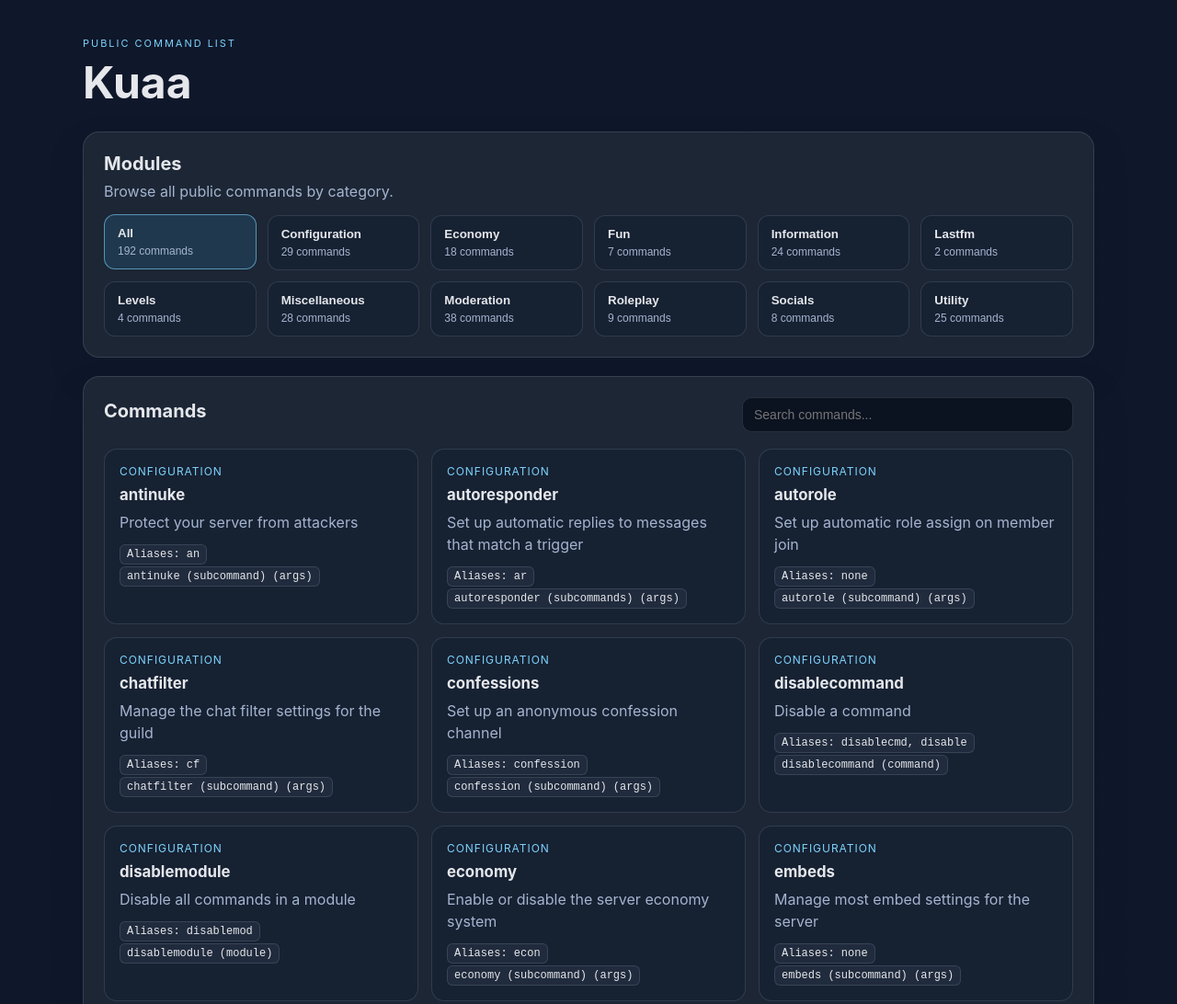
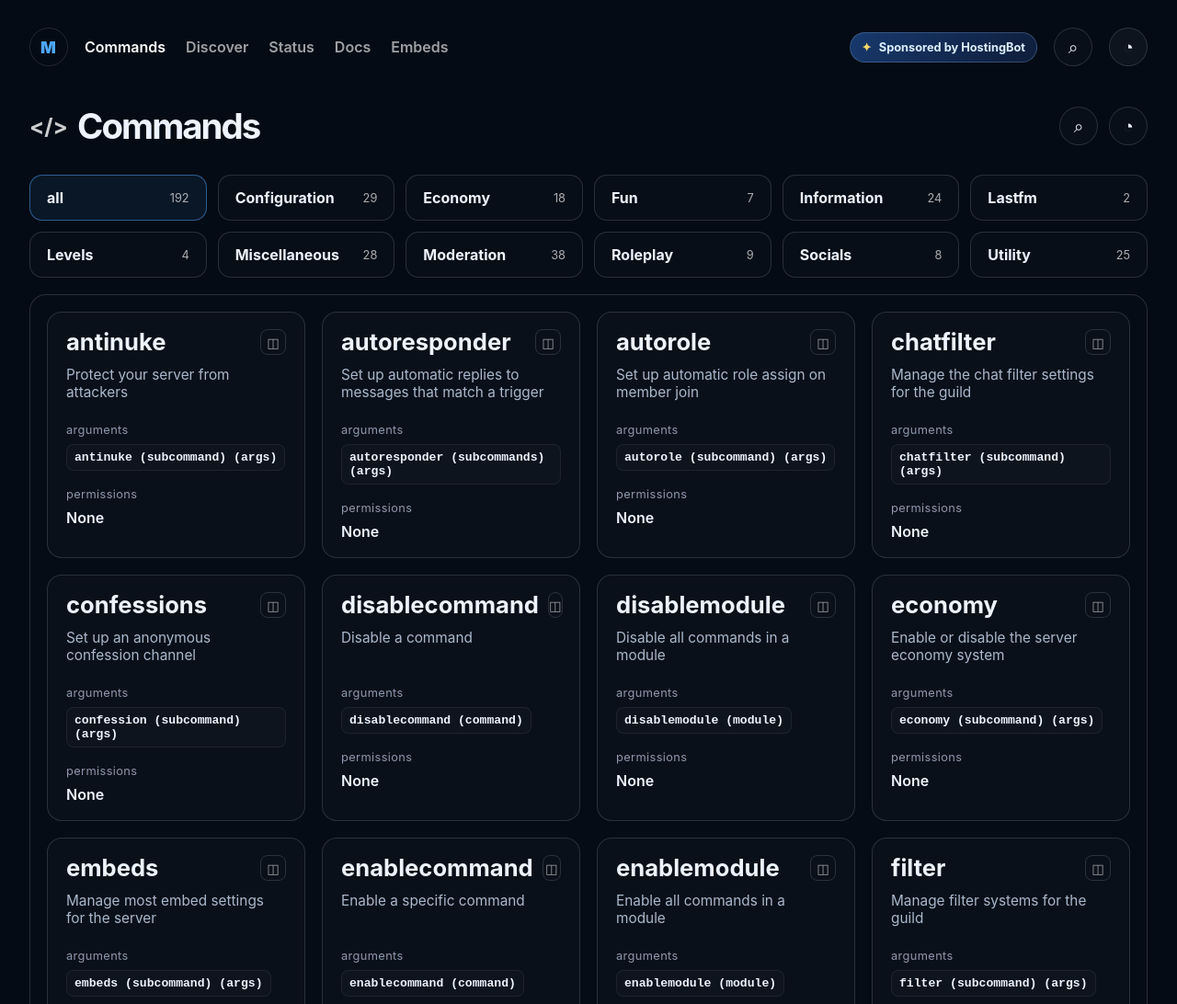
Before and after one commit to Hauntman23/web, a plain HTML site: page index.html in a window 1280 px wide. Shown: the top 1092 px of the page at 92% size. Drawn offline with Linux system fonts and the light colour scheme.

Commit message:
Refresh Misery command site mockup

```diff
--- a/app.js
+++ b/app.js
@@ -1,18 +1,17 @@
 const moduleGrid = document.getElementById('module-grid');
 const commandList = document.getElementById('command-list');
-const searchInput = document.getElementById('search');
 
 let allData = { modules: [], totalCommands: 0 };
 let activeModule = 'all';
 
-function clampText(text, max = 150) {
-  if (!text) return 'No description provided.';
+function clampText(text, max = 120) {
+  if (!text) return 'No Description';
   return text.length > max ? `${text.slice(0, max - 1).trim()}…` : text;
 }
 
 function renderModules() {
   const buttons = [
-    { name: 'all', label: 'All', commands: allData.totalCommands || 0 },
+    { name: 'all', label: 'all', commands: allData.totalCommands || 0 },
     ...allData.modules.map(module => ({
       name: module.name,
       label: module.label,
@@ -23,7 +22,7 @@
   moduleGrid.innerHTML = buttons.map(item => `
     <button class="module-btn ${activeModule === item.name ? 'active' : ''}" data-module="${item.name}">
       <span class="module-name">${item.label}</span>
-      <span class="module-count">${item.commands} command${item.commands === 1 ? '' : 's'}</span>
+      <span class="module-count">${item.commands}</span>
     </button>
   `).join('');
 
@@ -37,8 +36,6 @@
 }
 
 function renderCommands() {
-  const term = searchInput.value.trim().toLowerCase();
-
   let visible = [];
 
   if (activeModule === 'all') {
@@ -50,7 +47,7 @@
 
   const filtered = visible.filter(command => {
     const haystack = [command.name, command.description, ...(command.aliases || [])].join(' ').toLowerCase();
-    return haystack.includes(term);
+    return haystack.includes((document.getElementById('search')?.value || '').trim().toLowerCase());
   });
 
   if (!filtered.length) {
@@ -60,11 +57,22 @@
 
   commandList.innerHTML = filtered.map(command => `
     <article class="command-card">
-      <div class="meta">${command.module}</div>
-      <h4>${command.name}</h4>
-      <p>${clampText(command.description)}</p>
-      ${command.aliases && command.aliases.length ? `<code>Aliases: ${command.aliases.join(', ')}</code>` : ''}
-      ${command.syntax ? `<div><code>${command.syntax}</code></div>` : ''}
+      <div class="card-top">
+        <h4>${command.name}</h4>
+        <div class="card-icon">◫</div>
+      </div>
+
+      <p class="command-description">${clampText(command.description)}</p>
+
+      <div class="command-section">
+        <label>arguments</label>
+        <span class="value-box">${command.syntax ? `<code>${command.syntax}</code>` : '[none]'}</span>
+      </div>
+
+      <div class="command-section">
+        <label>permissions</label>
+        <span class="value-box">${command.permissions || 'None'}</span>
+      </div>
     </article>
   `).join('');
 }
@@ -77,7 +85,13 @@
   renderCommands();
 }
 
+const searchInput = document.createElement('input');
+searchInput.id = 'search';
+searchInput.type = 'search';
+searchInput.placeholder = 'Search';
+searchInput.style.display = 'none';
 searchInput.addEventListener('input', renderCommands);
+document.body.appendChild(searchInput);
 
 loadCommands().catch(error => {
   commandList.innerHTML = `<div class="empty-state">${error.message}</div>`;
--- a/index.html
+++ b/index.html
@@ -3,31 +3,51 @@
   <head>
     <meta charset="UTF-8" />
     <meta name="viewport" content="width=device-width, initial-scale=1.0" />
-    <title>Kuaa Commands</title>
-    <meta name="description" content="Public command directory for Kuaa." />
+    <title>Misery Commands</title>
+    <meta name="description" content="Public command directory for Misery." />
     <link rel="stylesheet" href="styles.css" />
   </head>
   <body>
     <div class="page-shell">
-      <header class="topbar">
-        <div>
-          <p class="eyebrow">Public command list</p>
-          <h1>Kuaa</h1>
+      <header class="site-header">
+        <div class="nav-left">
+          <div class="bot-avatar" aria-label="Misery bot icon">
+            <span class="bot-mark">M</span>
+          </div>
+          <nav class="main-nav" aria-label="Main navigation">
+            <a class="active" href="#">Commands</a>
+            <a href="#">Discover</a>
+            <a href="#">Status</a>
+            <a href="#">Docs</a>
+            <a href="#">Embeds</a>
+          </nav>
+        </div>
+
+        <div class="nav-right">
+          <div class="sponsor-pill">
+            <span class="spark">✦</span>
+            <span>Sponsored by HostingBot</span>
+          </div>
+          <button class="icon-btn" aria-label="Search">⌕</button>
+          <button class="icon-btn user-btn" aria-label="Profile">◔</button>
         </div>
       </header>
 
       <main class="content">
-        <section class="hero-card">
-          <h2>Modules</h2>
-          <p>Browse all public commands by category.</p>
-          <div id="module-grid" class="module-grid"></div>
+        <section class="title-row">
+          <div class="title-wrap">
+            <span class="title-code">&lt;/&gt;</span>
+            <h1>Commands</h1>
+          </div>
+          <div class="header-actions">
+            <button class="search-btn" aria-label="Search commands">⌕</button>
+            <button class="profile-btn" aria-label="Profile">◔</button>
+          </div>
         </section>
 
-        <section class="panel">
-          <div class="panel-header">
-            <h3>Commands</h3>
-            <input id="search" type="search" placeholder="Search commands..." aria-label="Search commands" />
-          </div>
+        <section class="module-strip" id="module-grid" aria-label="Command categories"></section>
+
+        <section class="command-panel">
           <div id="command-list" class="command-list"></div>
         </section>
       </main>
--- a/styles.css
+++ b/styles.css
@@ -1,14 +1,18 @@
 :root {
-  --bg: #0f172a;
-  --bg-soft: #111827;
-  --panel: #1f2937;
-  --panel-2: #0b1220;
-  --card: #162132;
-  --line: rgba(148, 163, 184, 0.2);
-  --text: #e5e7eb;
-  --muted: #a5b4cf;
-  --accent: #7dd3fc;
-  --shadow: rgba(15, 23, 42, 0.4);
+  --bg: #050b14;
+  --bg-2: #0a111b;
+  --panel: #0d141d;
+  --panel-soft: #111b28;
+  --card: rgba(17, 25, 35, 0.82);
+  --card-strong: rgba(13, 19, 27, 0.96);
+  --line: rgba(186, 201, 220, 0.18);
+  --text: #edf3ff;
+  --muted: #aab8cc;
+  --muted-2: #8d98ad;
+  --accent: #4ea7ff;
+  --accent-soft: rgba(78, 167, 255, 0.16);
+  --chip: rgba(255, 255, 255, 0.04);
+  --shadow: rgba(0, 0, 0, 0.4);
 }
 
 * {
@@ -18,184 +22,330 @@
 html, body {
   margin: 0;
   min-height: 100%;
-  font-family: Inter, Segoe UI, Arial, sans-serif;
-  background: linear-gradient(135deg, var(--bg), var(--bg-soft));
+  font-family: Inter, "Segoe UI", sans-serif;
+  background: var(--bg);
   color: var(--text);
 }
 
 body {
-  padding: 40px 18px;
+  min-height: 100vh;
+  display: flex;
+  justify-content: center;
+  padding: 18px 14px 30px;
+}
+
+button, input {
+  font: inherit;
 }
 
 .page-shell {
-  max-width: 1100px;
-  margin: 0 auto;
+  width: min(1400px, 100%);
 }
 
-.topbar {
+.site-header {
   display: flex;
   justify-content: space-between;
   align-items: center;
-  margin-bottom: 24px;
+  gap: 18px;
+  padding: 12px 18px 16px;
 }
 
-.eyebrow {
-  margin: 0 0 6px;
-  text-transform: uppercase;
-  letter-spacing: 0.18em;
-  font-size: 11px;
+.nav-left,
+.nav-right {
+  display: flex;
+  align-items: center;
+  gap: 18px;
+}
+
+.bot-avatar {
+  width: 42px;
+  height: 42px;
+  border-radius: 50%;
+  background: var(--bg);
+  display: grid;
+  place-items: center;
+  border: 1px solid rgba(237, 243, 255, 0.12);
+  box-shadow: inset 0 0 0 1px rgba(5, 11, 20, 0.72);
+}
+
+.bot-mark {
+  font-size: 1.1rem;
+  font-weight: 900;
   color: var(--accent);
+  letter-spacing: 0.08em;
+}
+
+.main-nav {
+  display: flex;
+  align-items: center;
+  gap: 22px;
+  flex-wrap: wrap;
+}
+
+.main-nav a {
+  color: rgba(255,255,255,0.72);
+  text-decoration: none;
+  font-weight: 600;
+  opacity: 0.85;
+}
+
+.main-nav a.active {
+  color: white;
+  opacity: 1;
+}
+
+.sponsor-pill {
+  display: inline-flex;
+  align-items: center;
+  gap: 8px;
+  background: linear-gradient(135deg, rgba(30,74,140,0.75), rgba(17,34,68,0.8));
+  border: 1px solid rgba(136, 169, 214, 0.3);
+  border-radius: 999px;
+  padding: 8px 12px;
+  color: #dcf0ff;
+  font-size: 0.8rem;
+  font-weight: 700;
+}
+
+.spark {
+  color: #f7d66a;
+}
+
+.icon-btn,
+.search-btn,
+.profile-btn {
+  width: 42px;
+  height: 42px;
+  border-radius: 50%;
+  border: 1px solid var(--line);
+  background: rgba(255,255,255,0.02);
+  color: var(--text);
+  cursor: pointer;
+  display: grid;
+  place-items: center;
+  font-size: 1.2rem;
+}
+
+.user-btn {
+  background: rgba(255,255,255,0.04);
+}
+
+.content {
+  display: grid;
+  gap: 18px;
+  margin-top: 10px;
+}
+
+.title-row {
+  display: flex;
+  align-items: center;
+  justify-content: space-between;
+  gap: 18px;
+  padding: 16px 18px 0;
+}
+
+.title-wrap {
+  display: flex;
+  align-items: center;
+  gap: 10px;
+}
+
+.title-code {
+  color: rgba(255,255,255,0.8);
+  font-weight: 700;
+  font-size: 1.5rem;
 }
 
 h1 {
   margin: 0;
-  font-size: clamp(2rem, 4vw, 3rem);
+  font-size: clamp(2.2rem, 3vw, 4rem);
+  letter-spacing: -0.05em;
 }
 
-.content {
-  display: grid;
-  gap: 20px;
-}
-
-.hero-card,
-.panel {
-  background: rgba(31, 41, 55, 0.9);
-  border: 1px solid var(--line);
-  border-radius: 18px;
-  box-shadow: 0 18px 32px var(--shadow);
-}
-
-.hero-card {
-  padding: 22px;
-}
-
-.hero-card h2,
-.panel h3 {
-  margin: 0 0 8px;
-  font-size: 1.25rem;
-}
-
-.hero-card p {
-  margin: 0 0 16px;
-  color: var(--muted);
-}
-
-.module-grid {
-  display: grid;
-  grid-template-columns: repeat(auto-fit, minmax(160px, 1fr));
+.header-actions {
+  display: flex;
+  align-items: center;
   gap: 12px;
 }
 
+.module-strip {
+  display: flex;
+  gap: 12px;
+  flex-wrap: wrap;
+  padding: 0 18px;
+  margin-top: 12px;
+}
+
 .module-btn {
+  flex: 1 1 180px;
+  min-width: 140px;
   border: 1px solid var(--line);
-  border-radius: 12px;
-  background: var(--card);
+  background: rgba(255,255,255,0.015);
   color: var(--text);
-  padding: 12px 14px;
-  text-align: left;
+  padding: 14px 18px;
+  border-radius: 14px;
+  display: flex;
+  align-items: center;
+  justify-content: space-between;
+  gap: 14px;
   cursor: pointer;
   transition: 0.2s ease;
+  white-space: nowrap;
 }
 
 .module-btn:hover,
 .module-btn.active {
-  background: rgba(56, 189, 248, 0.12);
-  border-color: rgba(125, 211, 252, 0.6);
-  transform: translateY(-1px);
+  background: rgba(78, 167, 255, 0.08);
+  border-color: rgba(78, 167, 255, 0.5);
 }
 
 .module-btn .module-name {
-  display: block;
+  font-size: 1rem;
   font-weight: 700;
-  margin-bottom: 5px;
 }
 
 .module-btn .module-count {
-  display: block;
-  font-size: 12px;
-  color: var(--muted);
+  font-size: 0.8rem;
+  color: rgba(255,255,255,0.66);
 }
 
-.panel {
-  padding: 22px;
-}
-
-.panel-header {
-  display: flex;
-  gap: 12px;
-  justify-content: space-between;
-  align-items: center;
-  margin-bottom: 18px;
-}
-
-.panel-header input {
-  flex: 1;
-  max-width: 360px;
+.command-panel {
+  background: rgba(255,255,255,0.008);
   border: 1px solid var(--line);
-  background: var(--panel-2);
-  color: var(--text);
-  border-radius: 10px;
-  padding: 10px 12px;
-  font-size: 14px;
+  border-radius: 18px;
+  margin: 0 18px;
+  padding: 18px;
 }
 
 .command-list {
   display: grid;
   grid-template-columns: repeat(auto-fit, minmax(260px, 1fr));
-  gap: 14px;
+  gap: 18px;
 }
 
 .command-card {
-  background: var(--card);
+  background: rgba(13, 19, 27, 0.76);
   border: 1px solid var(--line);
-  border-radius: 14px;
-  padding: 16px;
+  border-radius: 16px;
+  padding: 18px 20px;
+  min-height: 220px;
+  position: relative;
+  overflow: hidden;
+}
+
+.command-card .card-top {
+  display: flex;
+  align-items: center;
+  justify-content: space-between;
+  gap: 10px;
+  margin-bottom: 12px;
 }
 
 .command-card h4 {
-  margin: 0 0 8px;
-  font-size: 1.05rem;
+  margin: 0;
+  font-size: clamp(1.4rem, 2vw, 2rem);
+  line-height: 1.1;
 }
 
-.command-card .meta {
-  margin: 0 0 8px;
-  color: var(--accent);
-  font-size: 12px;
-  text-transform: uppercase;
-  letter-spacing: 0.08em;
+.card-icon {
+  width: 28px;
+  height: 28px;
+  border-radius: 8px;
+  border: 1px solid var(--line);
+  display: grid;
+  place-items: center;
+  color: rgba(255,255,255,0.6);
+  font-size: 0.9rem;
 }
 
-.command-card p {
-  margin: 0 0 10px;
+.command-description {
+  margin: 12px 0 0;
   color: var(--muted);
-  line-height: 1.5;
+  font-size: 0.96rem;
+  min-height: 44px;
 }
 
-.command-card code {
+.command-section {
+  margin-top: 18px;
+}
+
+.command-section label {
+  display: block;
+  margin-bottom: 8px;
+  font-size: 0.8rem;
+  text-transform: lowercase;
+  color: var(--muted-2);
+  letter-spacing: 0.03em;
+}
+
+.command-section .value-box {
+  display: block;
+  color: var(--text);
+  font-weight: 600;
+  white-space: pre-wrap;
+}
+
+.command-section code {
+  background: rgba(255,255,255,0.02);
+  border: 1px solid rgba(255,255,255,0.06);
+  border-radius: 8px;
+  padding: 6px 8px;
+  font-size: 0.82rem;
+  color: var(--text);
   display: inline-block;
-  background: rgba(148, 163, 184, 0.08);
-  border: 1px solid var(--line);
-  border-radius: 6px;
-  padding: 3px 7px;
-  font-size: 12px;
-  color: var(--text);
 }
 
 .empty-state {
-  background: var(--card);
+  background: rgba(13, 19, 27, 0.76);
   border: 1px solid var(--line);
-  border-radius: 14px;
-  padding: 22px;
+  border-radius: 16px;
+  padding: 24px;
   color: var(--muted);
 }
 
-@media (max-width: 720px) {
-  .panel-header {
-    flex-direction: column;
-    align-items: stretch;
+@media (max-width: 900px) {
+  .site-header {
+    flex-wrap: wrap;
   }
 
-  .panel-header input {
-    max-width: none;
+  .nav-left,
+  .nav-right {
+    width: 100%;
+    justify-content: space-between;
+  }
+
+  .main-nav {
+    gap: 12px;
+    overflow-x: auto;
   }
 }
+
+@media (max-width: 560px) {
+  body {
+    padding: 8px 10px 24px;
+  }
+
+  .site-header,
+  .title-row,
+  .module-strip,
+  .command-panel {
+    padding-left: 10px;
+    padding-right: 10px;
+  }
+
+  .main-nav {
+    gap: 8px;
+  }
+
+  .main-nav a {
+    font-size: 0.84rem;
+  }
+
+  .sponsor-pill {
+    display: none;
+  }
+
+  .command-list {
+    grid-template-columns: 1fr;
+  }
+}
```
